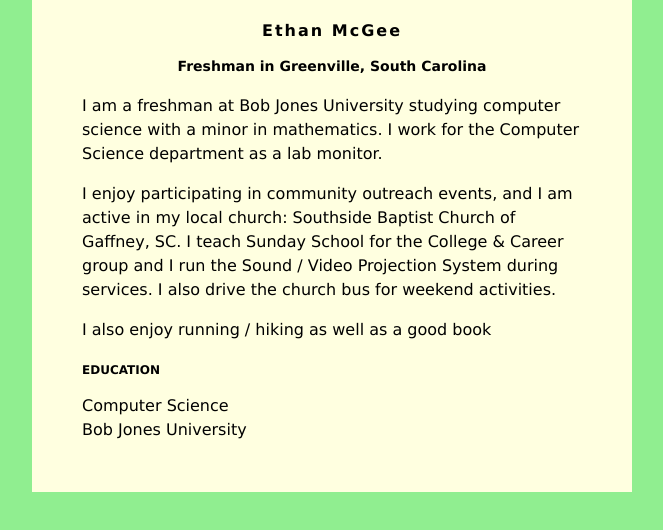
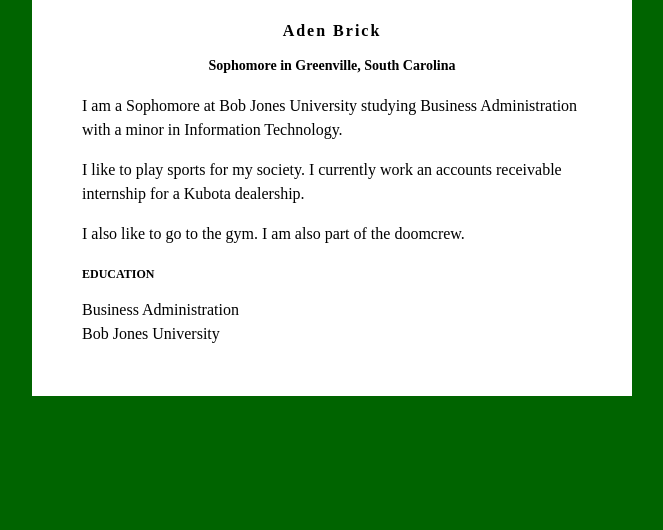
Before and after one commit to AdenBrick/AdenBrick.github.io, a plain HTML site: page index.html in a window 1280 px wide. Shown: the whole page, without its empty margins (308-971 px from the left). Drawn offline with Linux system fonts and the light colour scheme.

Commit message:
Update index.html

```diff
--- a/index.html
+++ b/index.html
@@ -2,11 +2,11 @@
 <head>
 <style>
 body {
-    background: lightgreen;
-    font-family: Verdana;
+    background: darkgreen;
+    font-family: timesnewroman;
 }
 #content {
-    background: lightyellow;
+    background: white;
     min-width: 200px;
     max-width: 500px;
     padding: 50px;
@@ -30,19 +30,19 @@ h3 {
 </head>
 <body>
     <div id="content">
-        <h1>Ethan McGee</h1>
-        <h2>Freshman in Greenville, South Carolina</h2>
+        <h1>Aden Brick</h1>
+        <h2>Sophomore in Greenville, South Carolina</h2>
 
-         <p>I am a freshman at Bob Jones University studying computer science with a minor in mathematics. I work for the Computer Science department as a lab monitor.</p>
+         <p>I am a Sophomore at Bob Jones University studying Business Administration with a minor in Information Technology.</p>
          <p>
-            I enjoy participating in community outreach events, and I am active in my local church: Southside Baptist Church of Gaffney, SC.  I teach Sunday School for the College &amp; Career group and I run the Sound / Video Projection System during services.  I also drive the church bus for weekend activities.
+            I like to play sports for my society. I currently work an accounts receivable internship for a Kubota dealership.
          </p>
          <p>
-            I also enjoy running / hiking as well as a good book
+            I also like to go to the gym. I am also part of the doomcrew.
          </p>
 
         <h3>EDUCATION</h3>
-        Computer Science<br>
+        Business Administration<br>
         Bob Jones University
     </div>
 
```
